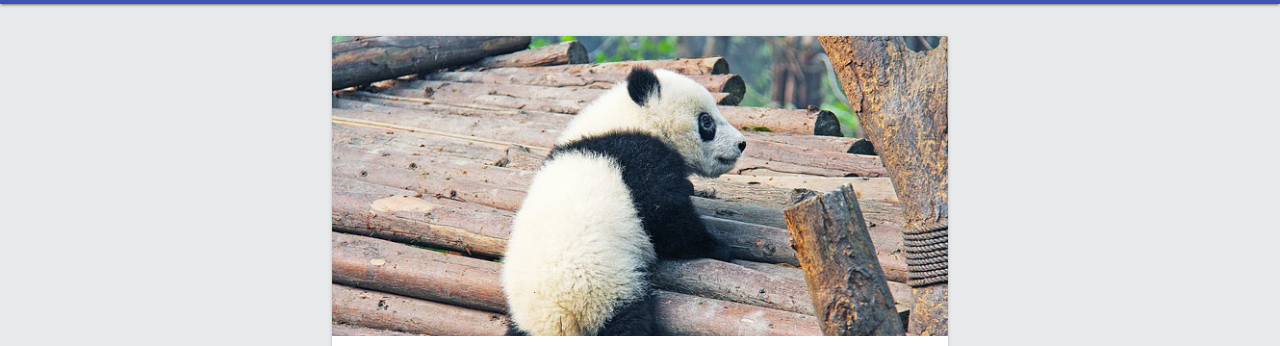
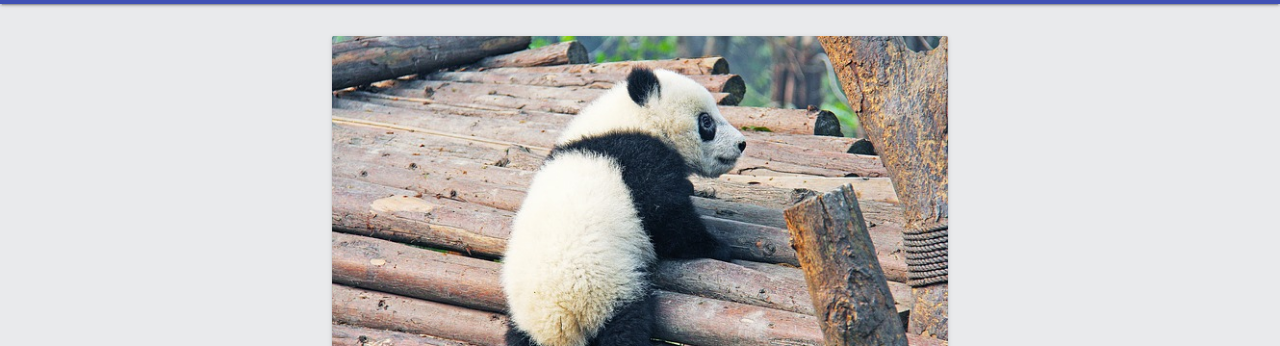
Before and after one commit to ecotonerealty/ecotone, a website: page index.html in a window 1280 px wide. Shown: the part 60-406 px from the top of the page. Drawn offline with nearby package versions, Linux system fonts and the light colour scheme.

Commit message:
make panda easier to see on large screens

```diff
--- a/index.css
+++ b/index.css
@@ -17,7 +17,7 @@ body {
 
 .card-image {
 	background: url("./images/black-and-white.jpg") right 50% top -25px / cover no-repeat;
-	height: 300px;
+	height: 400px;
 }
 
 @media screen and (max-width: 1080px) {
@@ -25,3 +25,9 @@ body {
 		height: 200px;
 	}
 }
+
+@media screen and (max-width: 1440px) {
+	.card-image {
+		height: 300x;
+	}
+}
```
